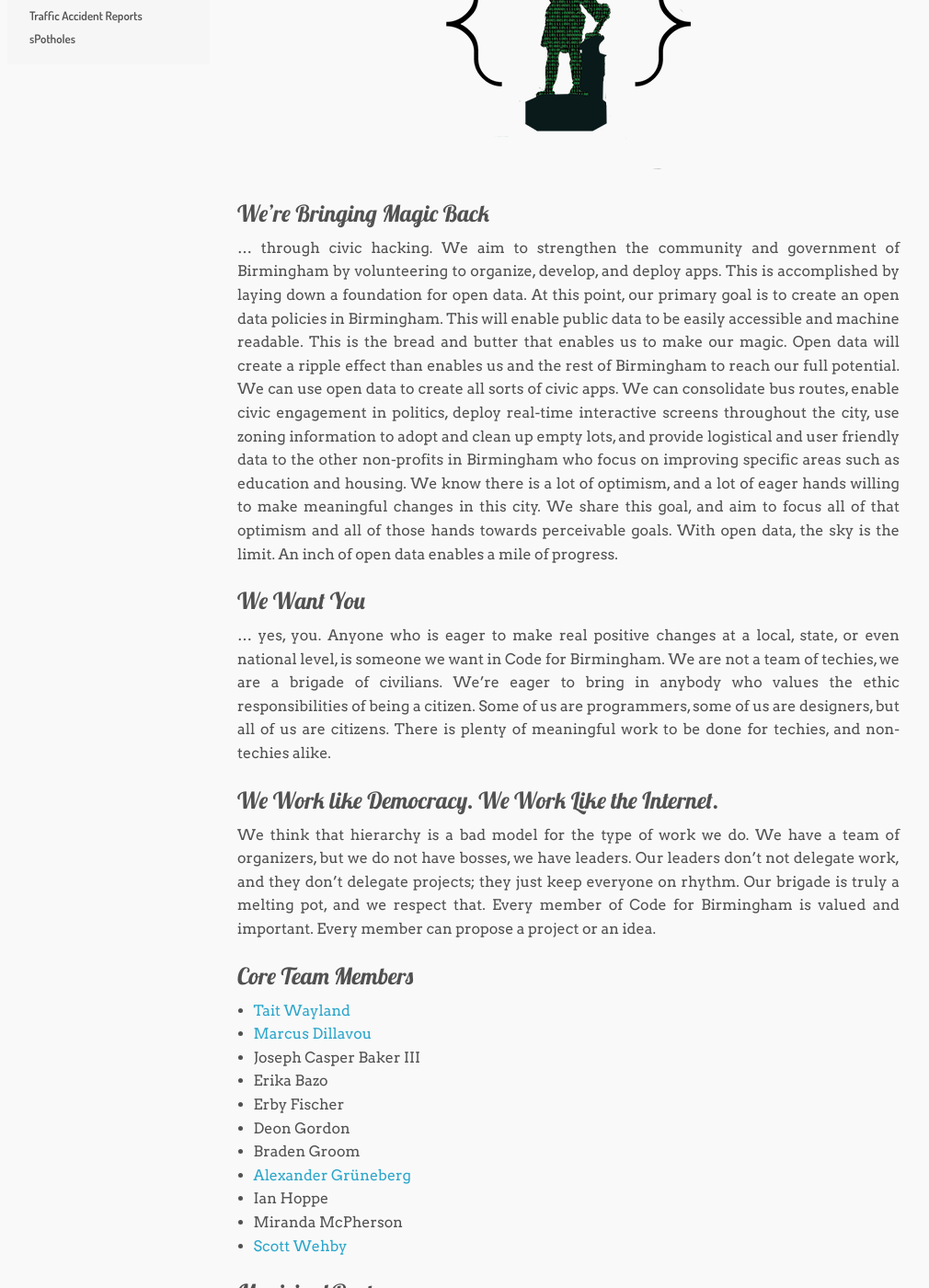
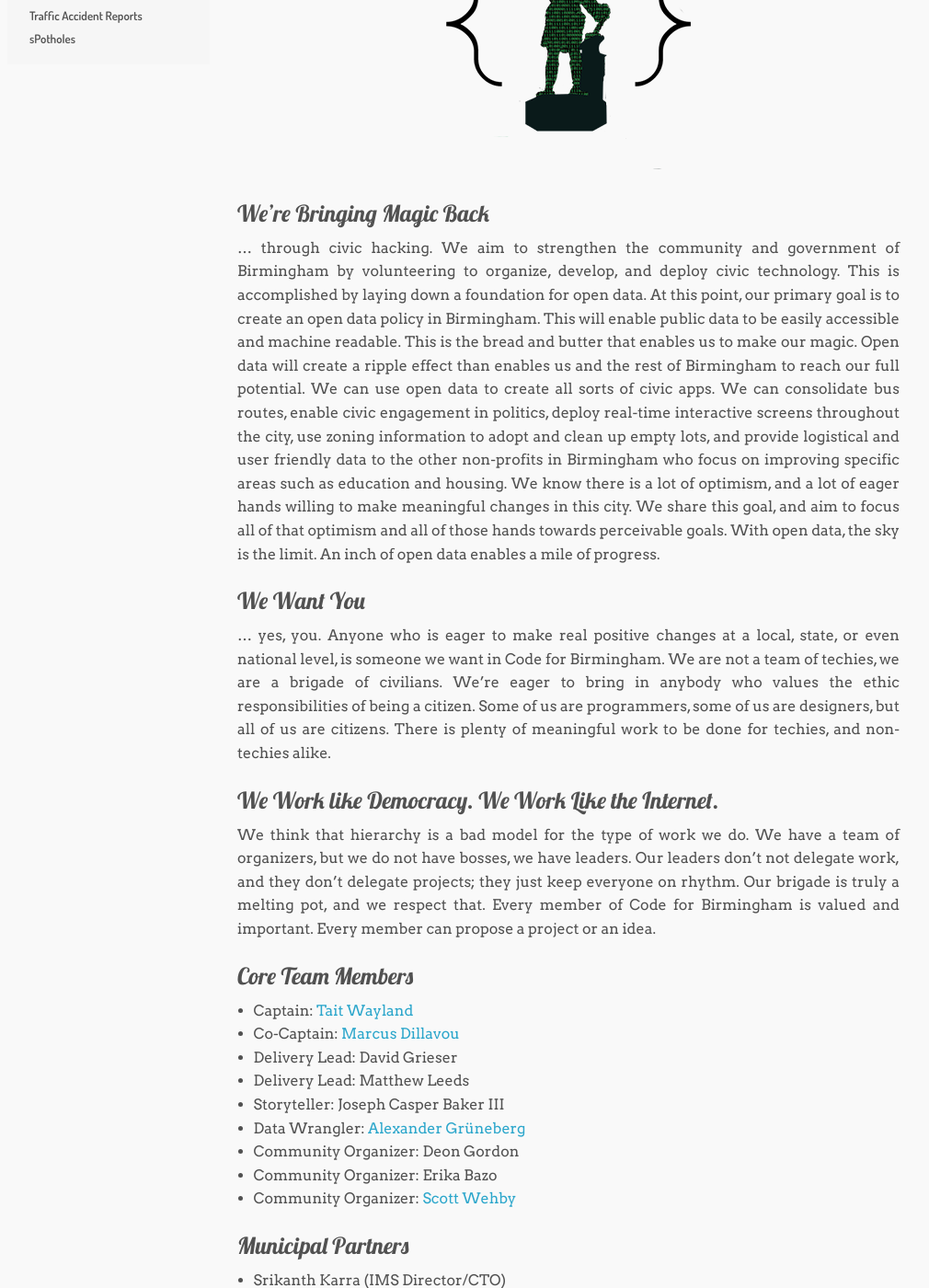
Before and after one commit to codeforbirmingham/codeforbirmingham.github.io, a Jekyll site: the page built from index.md, in a window 1280 px wide and 1400 px high, scrolled down 740 px. Shown: the whole window at 92% size, without its empty margins (147-1157 px from the left). Built offline with Jekyll 4.4.1, drawn with Linux system fonts in a browser that asks for light colours.

Commit message:
updated organizers

```diff
--- a/index.md
+++ b/index.md
@@ -16,7 +16,7 @@
 We're Bringing Magic Back
 -------------------------
 
-… through civic hacking. We aim to strengthen the community and government of Birmingham by volunteering to organize, develop, and deploy apps. This is accomplished by laying down a foundation for open data. At this point, our primary goal is to create an open data policies in Birmingham. This will enable public data to be easily accessible and machine readable. This is the bread and butter that enables us to make our magic. Open data will create a ripple effect than enables us and the rest of Birmingham to reach our full potential. We can use open data to create all sorts of civic apps. We can consolidate bus routes, enable civic engagement in politics, deploy real-time interactive screens throughout the city, use zoning information to adopt and clean up empty lots, and provide logistical and user friendly data to the other non-profits in Birmingham who focus on improving specific areas such as education and housing. We know there is a lot of optimism, and a lot of eager hands willing to make meaningful changes in this city. We share this goal, and aim to focus all of that optimism and all of those hands towards perceivable goals. With open data, the sky is the limit. An inch of open data enables a mile of progress.
+… through civic hacking. We aim to strengthen the community and government of Birmingham by volunteering to organize, develop, and deploy civic technology. This is accomplished by laying down a foundation for open data. At this point, our primary goal is to create an open data policy in Birmingham. This will enable public data to be easily accessible and machine readable. This is the bread and butter that enables us to make our magic. Open data will create a ripple effect than enables us and the rest of Birmingham to reach our full potential. We can use open data to create all sorts of civic apps. We can consolidate bus routes, enable civic engagement in politics, deploy real-time interactive screens throughout the city, use zoning information to adopt and clean up empty lots, and provide logistical and user friendly data to the other non-profits in Birmingham who focus on improving specific areas such as education and housing. We know there is a lot of optimism, and a lot of eager hands willing to make meaningful changes in this city. We share this goal, and aim to focus all of that optimism and all of those hands towards perceivable goals. With open data, the sky is the limit. An inch of open data enables a mile of progress.
 
 
 We Want You
@@ -34,17 +34,15 @@
 Core Team Members
 -----------------
 
-- <a href="mailto:tait.wayland@codeforbirmingham.org">Tait Wayland</a>
-- <a href="mailto:marcus.dillavou@codeforbirmingham.org">Marcus Dillavou</a>
-- Joseph Casper Baker III
-- Erika Bazo
-- Erby Fischer
-- Deon Gordon
-- Braden Groom
-- <a href="mailto:alexander.grueneberg@codeforbirmingham.org">Alexander Grüneberg</a>
-- Ian Hoppe
-- Miranda McPherson
-- <a href="mailto:scott.wehby@codeforbirmingham.org">Scott Wehby</a>
+- Captain: <a href="mailto:tait.wayland@codeforbirmingham.org">Tait Wayland</a>
+- Co-Captain: <a href="mailto:marcus.dillavou@codeforbirmingham.org">Marcus Dillavou</a>
+- Delivery Lead: David Grieser
+- Delivery Lead: Matthew Leeds
+- Storyteller: Joseph Casper Baker III
+- Data Wrangler: <a href="mailto:alexander.grueneberg@codeforbirmingham.org">Alexander Grüneberg</a>
+- Community Organizer: Deon Gordon
+- Community Organizer: Erika Bazo
+- Community Organizer: <a href="mailto:scott.wehby@codeforbirmingham.org">Scott Wehby</a>
 
 
 Municipal Partners
```
